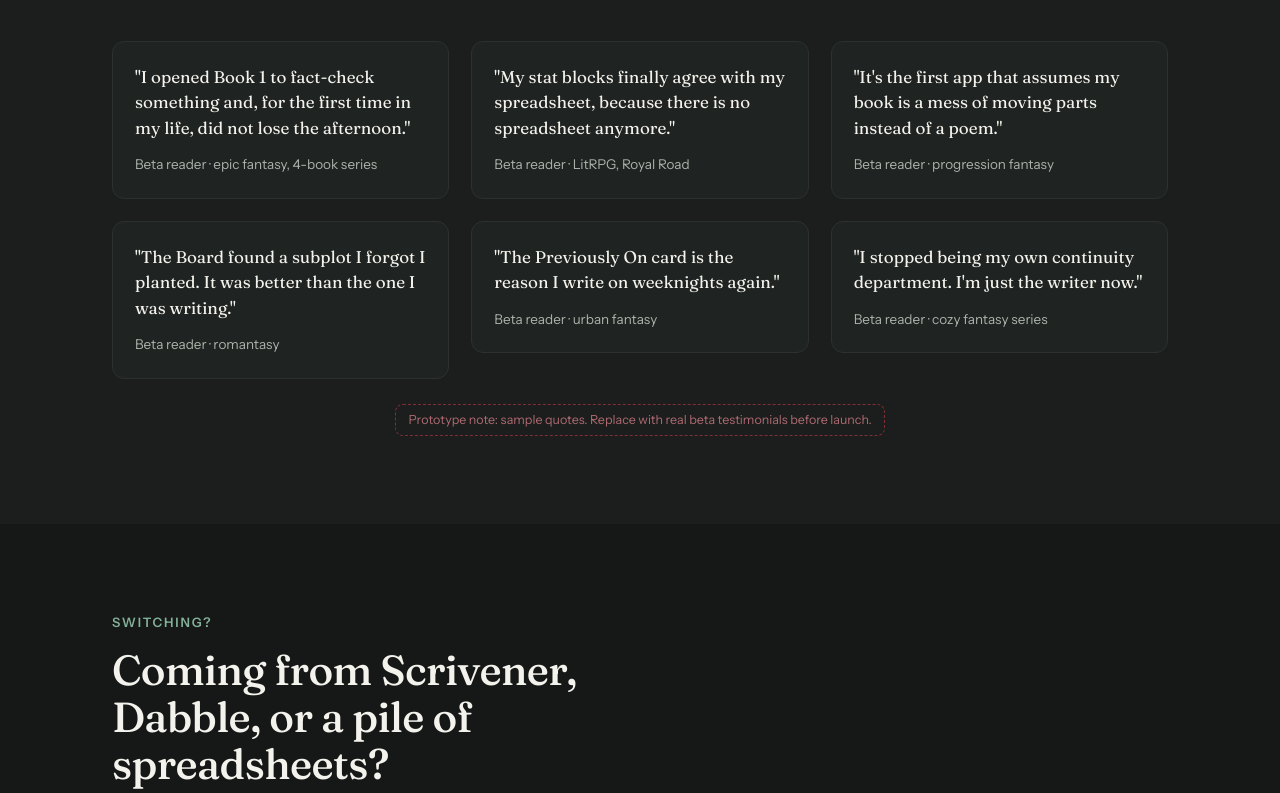
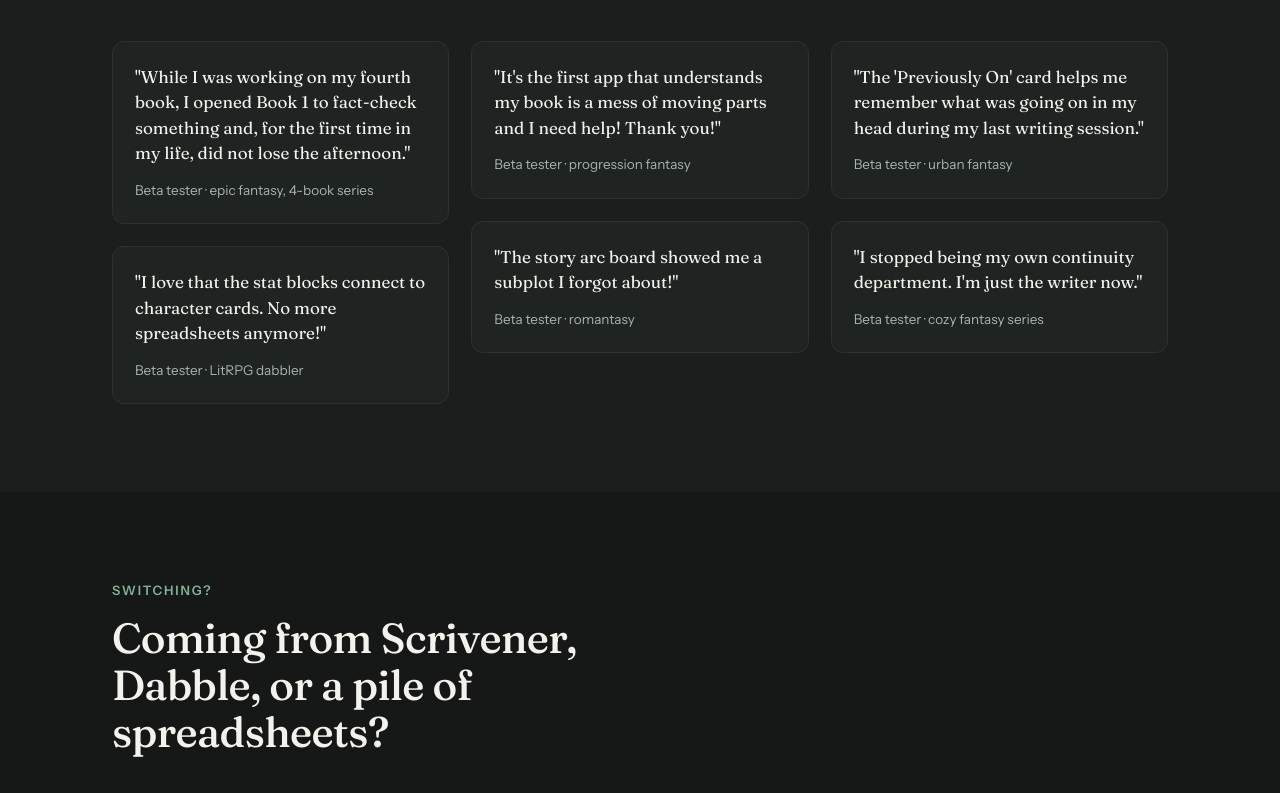
Before and after one commit to elwestcroft/bramble-website, a plain HTML site: page index.html in a window 1280 px wide. Shown: the part 6857-7650 px from the top of the page. Drawn offline with Linux system fonts and the light colour scheme.

Commit message:
Replace sample testimonials with real beta quotes
Six real beta-tester quotes replace the fabricated placeholders;
remove the visible 'Prototype note' banner and its now-unused CSS.

Co-Authored-By: Claude Opus 4.8 <noreply@anthropic.com>

```diff
--- a/index.html
+++ b/index.html
@@ -182,7 +182,6 @@ h2{font-size:clamp(28px,4vw,42px);max-width:22ch;margin-bottom:16px}
 .quote{break-inside:avoid;background:var(--card);border:1px solid var(--hairline);border-radius:12px;padding:22px;margin-bottom:22px;text-align:left}
 .quote p{font-family:var(--display);font-size:17px;line-height:1.5;color:var(--text)}
 .quote .who{margin-top:14px;font-size:13.5px;color:var(--text-soft)}
-.placeholder-note{font-size:12.5px;color:#C97781;border:1px dashed var(--red);border-radius:8px;display:inline-block;padding:5px 12px;margin-top:20px;opacity:.85}
 @media(max-width:1000px){.quotes{column-count:2}}
 @media(max-width:700px){.quotes{column-count:1}}
 .compare{display:grid;grid-template-columns:repeat(3,1fr);gap:20px;margin-top:40px}
@@ -480,14 +479,13 @@ footer .fmark{height:18px;opacity:.7;vertical-align:middle;margin-right:10px}
     <div class="eyebrow reveal">Loved by Writers</div>
     <h2 class="reveal">Writers are finishing books with Bramble.</h2>
     <div class="quotes">
-      <div class="quote reveal"><p>"I opened Book 1 to fact-check something and, for the first time in my life, did not lose the afternoon."</p><div class="who">Beta reader · epic fantasy, 4-book series</div></div>
-      <div class="quote reveal"><p>"The Board found a subplot I forgot I planted. It was better than the one I was writing."</p><div class="who">Beta reader · romantasy</div></div>
-      <div class="quote reveal"><p>"My stat blocks finally agree with my spreadsheet, because there is no spreadsheet anymore."</p><div class="who">Beta reader · LitRPG, Royal Road</div></div>
-      <div class="quote reveal"><p>"The Previously On card is the reason I write on weeknights again."</p><div class="who">Beta reader · urban fantasy</div></div>
-      <div class="quote reveal"><p>"It's the first app that assumes my book is a mess of moving parts instead of a poem."</p><div class="who">Beta reader · progression fantasy</div></div>
-      <div class="quote reveal"><p>"I stopped being my own continuity department. I'm just the writer now."</p><div class="who">Beta reader · cozy fantasy series</div></div>
+      <div class="quote reveal"><p>"While I was working on my fourth book, I opened Book 1 to fact-check something and, for the first time in my life, did not lose the afternoon."</p><div class="who">Beta tester · epic fantasy, 4-book series</div></div>
+      <div class="quote reveal"><p>"I love that the stat blocks connect to character cards. No more spreadsheets anymore!"</p><div class="who">Beta tester · LitRPG dabbler</div></div>
+      <div class="quote reveal"><p>"It's the first app that understands my book is a mess of moving parts and I need help! Thank you!"</p><div class="who">Beta tester · progression fantasy</div></div>
+      <div class="quote reveal"><p>"The story arc board showed me a subplot I forgot about!"</p><div class="who">Beta tester · romantasy</div></div>
+      <div class="quote reveal"><p>"The 'Previously On' card helps me remember what was going on in my head during my last writing session."</p><div class="who">Beta tester · urban fantasy</div></div>
+      <div class="quote reveal"><p>"I stopped being my own continuity department. I'm just the writer now."</p><div class="who">Beta tester · cozy fantasy series</div></div>
     </div>
-    <div class="placeholder-note">Prototype note: sample quotes. Replace with real beta testimonials before launch.</div>
   </div>
 </section>
 
```
Also changed, not shown: blog/best-apps-fantasy-writers.html (+0 -1 lines), blog/best-novel-writing-software.html (+0 -1 lines), blog/best-writing-software-series-authors.html (+0 -1 lines), blog/dabble-vs-bramble.html (+0 -1 lines), blog/how-to-plan-a-book-series.html (+0 -1 lines), blog/how-to-track-characters-long-series.html (+0 -1 lines), blog/index.html (+0 -1 lines), blog/novelpad-vs-bramble.html (+0 -1 lines), blog/organize-fantasy-worldbuilding-notes.html (+0 -1 lines), blog/scrivener-alternatives.html (+0 -1 lines), blog/scrivener-vs-bramble.html (+0 -1 lines), blog/series-bible-software-buyers-guide.html (+0 -1 lines), blog/track-litrpg-stats-systems-progression.html (+0 -1 lines), blog/ulysses-vs-bramble.html (+0 -1 lines), 4 more files.
